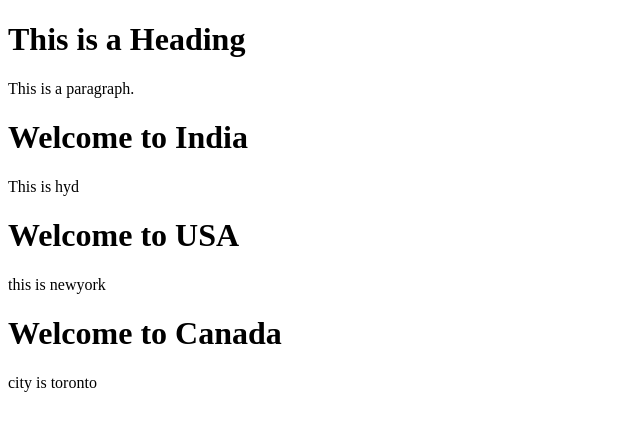
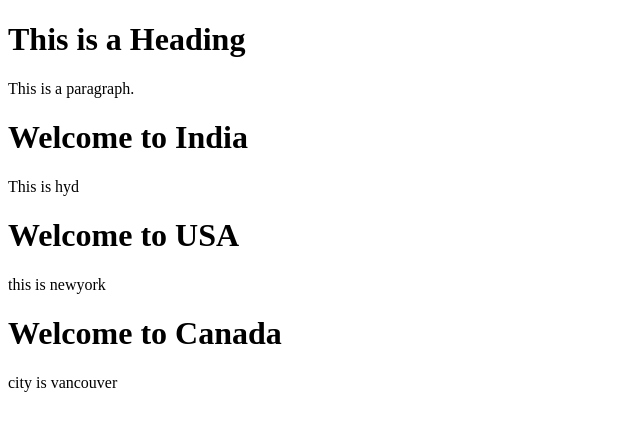
Before and after one commit to mdmudassir/demo-project, a plain HTML site: page index.html in a window 1280 px wide. Shown: the full height of the page, 0-640 px from the left. Drawn offline with Linux system fonts and the light colour scheme.

Commit message:
vancouver

```diff
--- a/index.html
+++ b/index.html
@@ -15,7 +15,7 @@
   <p> this is newyork</p>
 
 <h1>Welcome to Canada</h1>
-  <p>city is toronto</p>
+  <p>city is vancouver</p>
 
 </body>
 </html>
```
